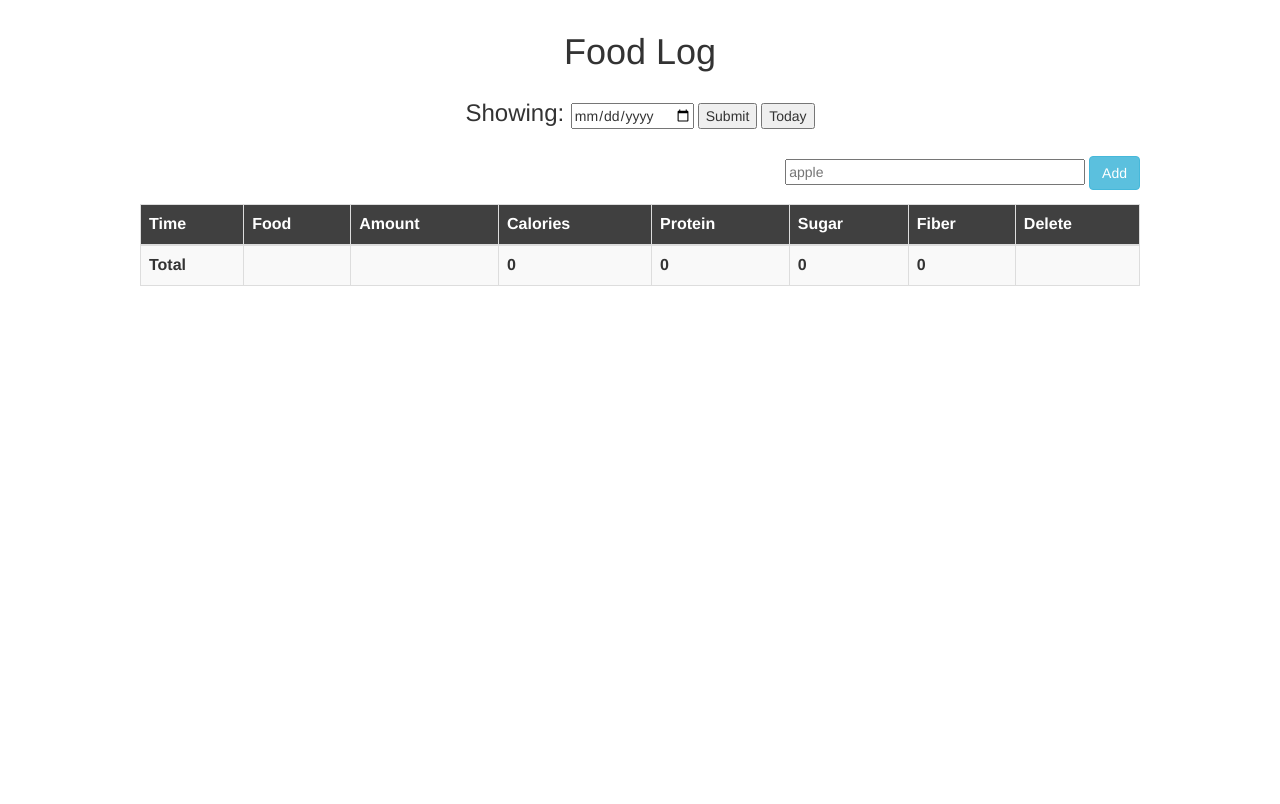
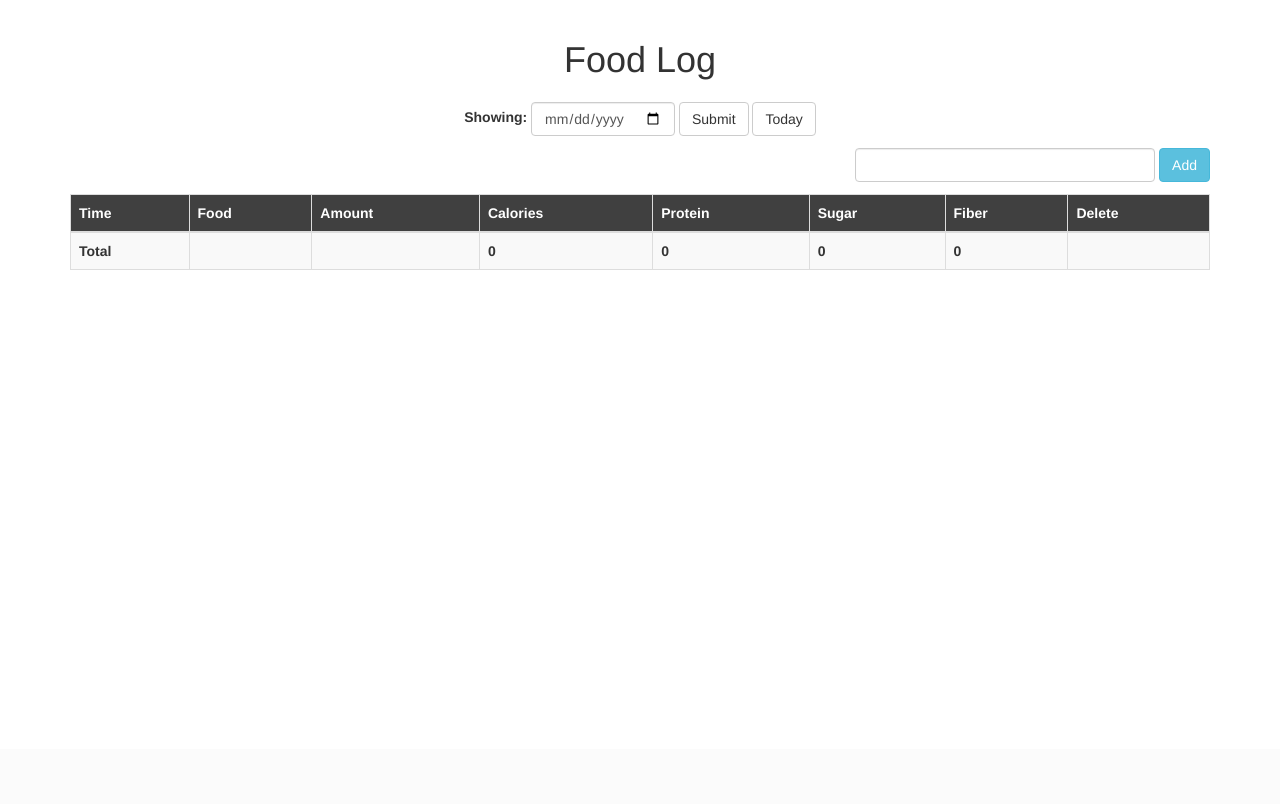
Before and after one commit to maxtrussell/nutrition-mate, a Python web app: template templates/log.html in a window 1280 px wide. Shown: the part 51-855 px from the top of the page. After the commit the page ends 321 px from the top, so only its background shows below. Run offline with Jinja, Linux system fonts and the light colour scheme; the template is opened without the code that fills it, so the values that code supplies are empty; some libraries are stand-ins or nearby versions.

Commit message:
facelift part 1

```diff
--- a/static/styles/custom.css
+++ b/static/styles/custom.css
@@ -1,15 +1,3 @@
-.slim {
-    max-width: 1000px;
-    margin: auto;
-    float: none;
-}
-
-.thead-dark {
-    text-align: left;
-    background-color: #404040;
-    color: white;
-}
-
 .pad-all {
     padding-top: 12px;
     padding-bottom: 12px;
@@ -40,9 +28,12 @@
     overflow: auto;
 }
 
-.tableFixHead          { overflow-y: auto; height: 600px; }
+.tableFixHead          { overflow-y: auto; max-height: 600px; height=100% }
 .tableFixHead thead th { position: sticky; top: 0; }
-th     { background:#404040; }
+th     {
+    background:#404040;
+    color: white;
+}
 
 a:link    {color:#000;}  /* unvisited link  */
 a:visited {color:#000;}  /* visited link    */
--- a/templates/base.html
+++ b/templates/base.html
@@ -1,21 +1,49 @@
-<html>
-    {% include "top_nav.html" %}
-    <head>
-        <title>Nutrition Mate</title>
-        <link rel="shortcut icon" href="{{ url_for('static', filename='favicon.ico') }}">
-    </head>
+{% extends "bootstrap/base.html" %}
 
+{% block title %}
+    {% if title %}{{ title }} - Nutrition-Mate{% else %}Nutrition-Mate{% endif %}
+{% endblock %}
 
-    <body>
+{% block styles %}
+{{super()}}
+<link rel="stylesheet"
+      href="{{url_for('static', filename='styles/custom.css')}}">
+{% endblock %}
+
+{% block navbar %}
+<nav class="navbar navbar-inverse navbar-static-top">
+    <div class="container-fluid">
+        <div class="navbar-header">
+            <a class="navbar-brand" href="/">Nutrition Mate</a>
+        </div>
+        <ul class="nav navbar-nav navbar-right">
+            <li{% if active_page == "home" %} class="active" {% endif %}><a href="/">Home</a></li>
+            <li{% if active_page == "log" %} class="active" {% endif %}><a href="/log">Log</a></li>
+            <li{% if active_page == "database" %} class="active" {% endif %}><a href="/database">Database</a></li>
+            <li{% if active_page == "meals" %} class="active" {% endif %}><a href="/meals">Meals</a></li>
+            <li{% if active_page == "weight" %} class="active" {% endif %}><a href="/weight">Weight</a></li>
+            {% if current_user.is_anonymous %}
+            <li><a href="/register"><span class="glyphicon glyphicon-user"></span> Register</a></li>
+            <li><a href="/login"><span class="glyphicon glyphicon-log-in"></span> Login</a></li>
+            {% else %}
+            <li><a href="/logout"><span class="glyphicon glyphicon-log-in"></span> Logout</a></li>
+            {% endif %}
+        </ul>
+    </div>
+</nav>
+{% endblock %}
+
+{% block content %}
+    <div class="container">
         {% with messages = get_flashed_messages() %}
         {% if messages %}
-        <ul>
             {% for message in messages %}
-            <li>{{ message }}</li>
+            <div class="alert alert-info" role="alert">{{ message }}</div>
             {% endfor %}
-        </ul>
         {% endif %}
         {% endwith %}
-        {% block content %}{% endblock %}
-    </body>
-</html>
+
+        {# application content needs to be provided in the app_content block #}
+        {% block app_content %}{% endblock %}
+    </div>
+{% endblock %}
--- a/templates/log.html
+++ b/templates/log.html
@@ -1,26 +1,28 @@
-{% include "base.html" %}
+{% extends "base.html" %}
+
+{% block app_content %}
 {% include "db_add_modal.html" %}
 {% include "db_delete_modal.html" %}
-<head>
-    <link rel= "stylesheet" type= "text/css" href= "{{ url_for('static',filename='styles/custom.css') }}">
-</head>
 
-
-<div align="center" class="slim">
-<h1 align="center" class="pad-vert slim">Food Log</h1>
-
-<form action="/log" style="display: inline-block;" class="pad-vert">
-    <font size="+2">Showing: </font><input type="date" name="selectedDate" value="{{ selectedDate }}">
-    <input type="submit">
-</form>
-<form action="/log" style="display: inline-block;">
-    <button type="submit">Today</button>
-</form>
+<h1 align="center">Food Log</h1>
 
 <div align="center">
+    <form action="/log" style="display: inline-block;" class="pad-vert form-inline">
+        <div class="form-group">
+            <label for="selectedDate">Showing:</label>
+            <input type="date" class="form-control" name="selectedDate" id="selectedDate" value="{{ selectedDate }}">
+            <input type="submit" class="btn btn-default">
+        </div>
+    </form>
+    <form action="/log" style="display: inline-block;">
+        <button type="submit" class="btn btn-default">Today</button>
+    </form>
+</div>
+
+<div align="center" class="pad-down">
     <div align="right">
-        <form action="/log/search" style="display: inline-block;" autocomplete="off">
-            <input style="width:300px;" name="query" type="text" placeholder="apple"></input>
+        <form action="/log/search" autocomplete="off" class="form-inline">
+            <input style="width:300px;" name="query" type="text" class="form-control"></input>
             <button type="submit" class="btn btn-info">Add</button>
         </form>
     </div>
@@ -29,7 +31,7 @@
 
 <div class="tableFixHead">
     <table class="table table-striped table-bordered table-hover" align="center">
-        <thead class="thead-dark">
+        <thead>
             <tr>
                 <th>Time</th>
                 <th>Food</th>
@@ -71,4 +73,4 @@
         </tbody>
     </table>
 </div>
-</div>
+{% endblock %}
--- a/templates/top_nav.html
+++ /dev/null
@@ -1,24 +0,0 @@
-{% extends "bootstrap/base.html" %}
-
-{% block navbar %}
-<nav class="navbar navbar-inverse navbar-static-top">
-  <div class="container-fluid">
-    <div class="navbar-header">
-      <a class="navbar-brand" href="/">Nutrition Mate</a>
-    </div>
-    <ul class="nav navbar-nav navbar-right">
-      <li{% if active_page == "home" %} class="active" {% endif %}><a href="/">Home</a></li>
-      <li{% if active_page == "log" %} class="active" {% endif %}><a href="/log">Log</a></li>
-      <li{% if active_page == "database" %} class="active" {% endif %}><a href="/database">Database</a></li>
-      <li{% if active_page == "meals" %} class="active" {% endif %}><a href="/meals">Meals</a></li>
-      <li{% if active_page == "weight" %} class="active" {% endif %}><a href="/weight">Weight</a></li>
-      {% if current_user.is_anonymous %}
-      <li><a href="/register"><span class="glyphicon glyphicon-user"></span> Register</a></li>
-      <li><a href="/login"><span class="glyphicon glyphicon-log-in"></span> Login</a></li>
-      {% else %}
-      <li><a href="/logout"><span class="glyphicon glyphicon-log-in"></span> Logout</a></li>
-      {% endif %}
-    </ul>
-  </div>
-</nav>
-{% endblock %}
```
Also changed, not shown: templates/database.html (+10 -14 lines), templates/login.html (+8 -21 lines), templates/register.html (+7 -40 lines), templates/weight.html (+10 -16 lines).
